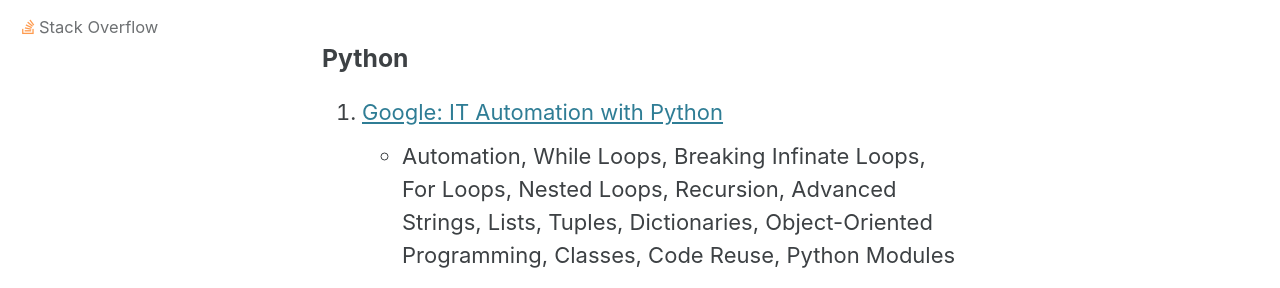
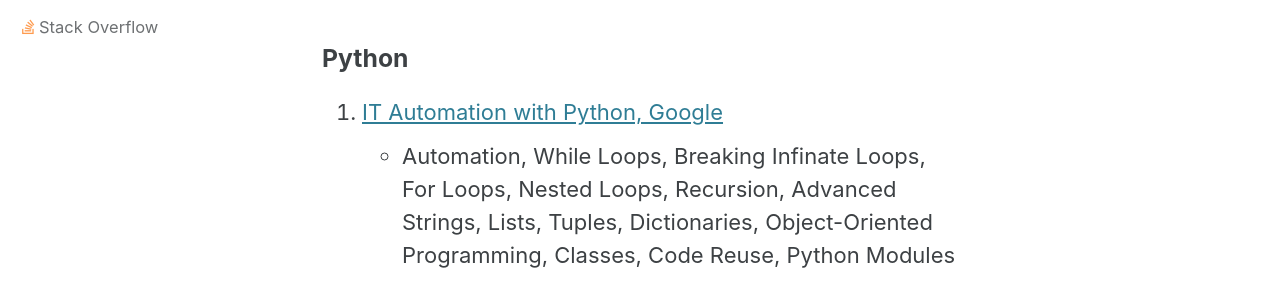
Before and after one commit to dpygman/dpygman.github.io, a Jekyll site: the page built from _pages/certificates.md, in a window 1280 px wide and 900 px high. Shown: the part 450-738 px from the top of the window. Built offline with Jekyll 4.4.1, drawn with Linux system fonts in a browser that asks for light colours; cached includes are drawn as plain includes; nearby versions of some CDN libraries.

```diff
--- a/_pages/certificates.md
+++ b/_pages/certificates.md
@@ -12,7 +12,7 @@ author_profile: true
    - Completion of IBM Data Science Program Certification
 
 ### Python
-1. [Google: IT Automation with Python](https://www.coursera.org/account/accomplishments/verify/YTXAL2L8QJBD "Google: IT Automation with Python")
+1. [IT Automation with Python, Google](https://www.coursera.org/account/accomplishments/verify/YTXAL2L8QJBD "IT Automation with Python, Google")
    - Automation, While Loops, Breaking Infinate Loops, For Loops, Nested Loops, Recursion, Advanced Strings, Lists, Tuples, Dictionaries, Object-Oriented Programming, Classes, Code Reuse, Python Modules
 2. [Machine Learning with Python, IBM](https://www.coursera.org/account/accomplishments/verify/A5NA6EUL5QZN "Machine Learning with Python, IBM")
    - Recommender Systems, Content-Based Retrieval, Collaborative Filtering
```
